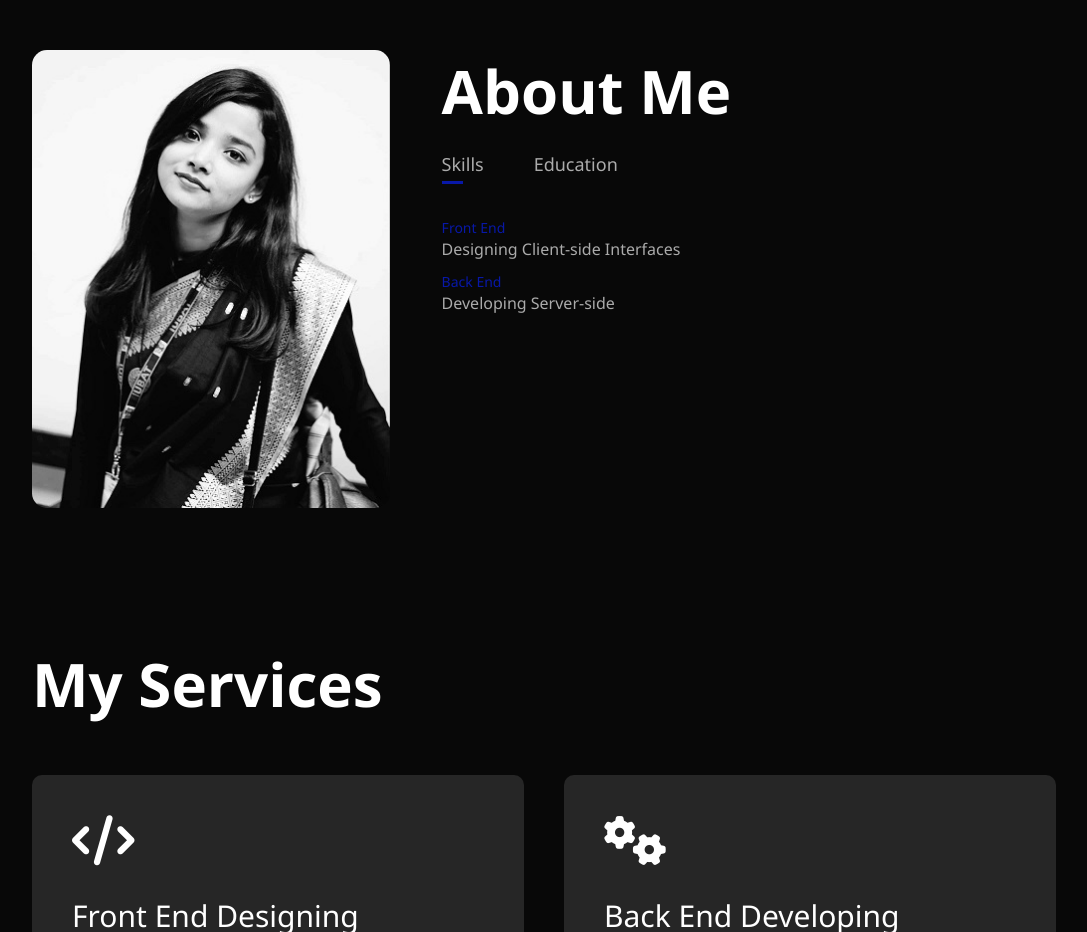
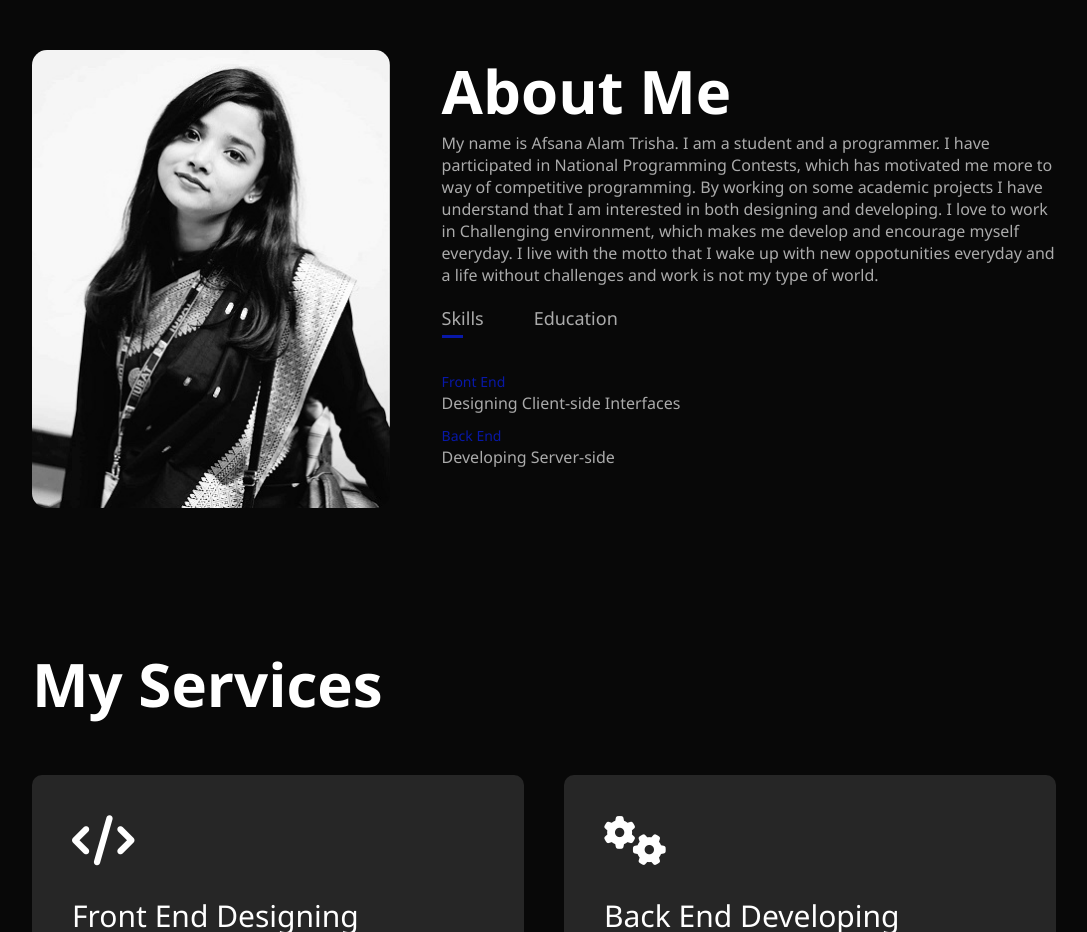
Before and after one commit to Afsana-Trisha/afsana-trisha.github.io, a plain HTML site: page index.html in a window 1280 px wide. Shown: the part 840-1772 px from the top of the page, without its empty margins (96-1183 px from the left). Drawn offline with Linux system fonts and the light colour scheme.

Commit message:
Update index.html

```diff
--- a/index.html
+++ b/index.html
@@ -41,7 +41,12 @@
             </div>
             <div class="about-col-2">
                 <h1 class="sub-title">About Me</h1>
-                <p></p>
+                <p>My name is Afsana Alam Trisha. I am a student and a programmer. I have participated in National Programming Contests, which has motivated me
+more to way of competitive programming. By working on some academic projects I have understand that
+I am interested in both designing and developing.
+I love to work in Challenging environment, which makes me develop and encourage myself everyday.
+I live with the motto that I wake up with new oppotunities everyday and a life without
+challenges and work is not my type of world. </p>
                     <div class="tab-titles">
                         <p class="tab-links active-link" onclick="opentab('skills')">Skills</p>
                         <p class="tab-links"  onclick="opentab('education')">Education</p>
```
